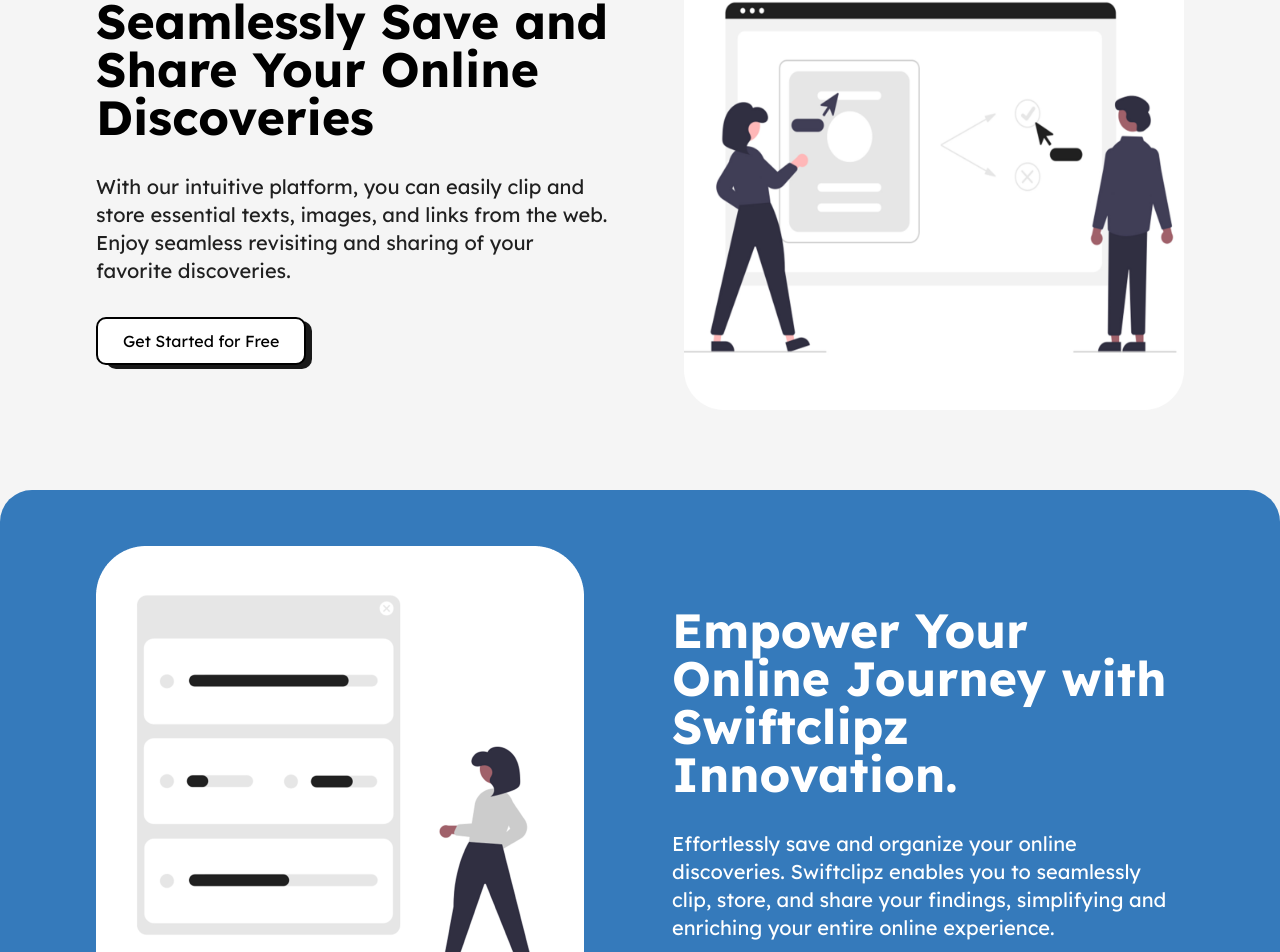
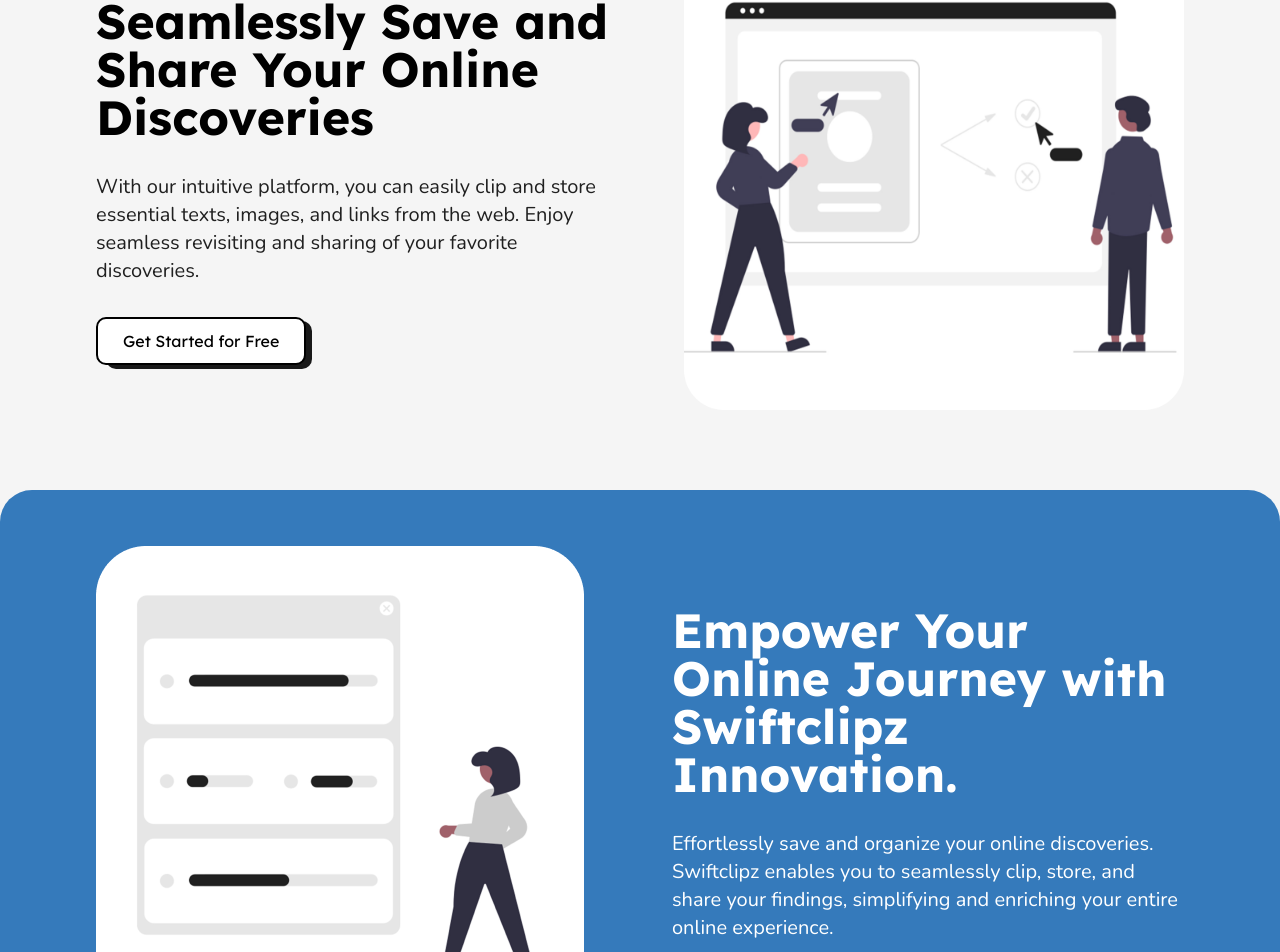
Before and after one commit to swiftclipz/swiftclipz-frontend-v1, a Next.js app: page / in a window 1280 px wide. Shown: the part 209-1161 px from the top of the page. Built offline with nearby package versions, Linux system fonts and the light colour scheme.

Commit message:
style: added seconday font (nunito) and made appropeiate style changes

```diff
--- a/src/app/(homepage)/components/empower.tsx
+++ b/src/app/(homepage)/components/empower.tsx
@@ -7,8 +7,8 @@
     <div className="py-20">
       <div className="py-14 px-8 bg-blue00 rounded-[2rem] xl:px-24">
         <div className="flex flex-col justify-between gap-12 lg:flex-row lg:items-center order-first lg:order-last">
-          <div className="space-y-8 font-lexend lg:max-w-[32rem]">
-            <h1 className="text-3xl text-white font-bold lg:text-5xl">
+          <div className="space-y-8 lg:max-w-[32rem]">
+            <h1 className="text-3xl font-lexend text-white font-bold lg:text-5xl">
               Empower Your Online Journey with Swiftclipz Innovation.
             </h1>
             <p className="text-base text-white lg:text-xl">
--- a/src/app/(homepage)/components/hero.tsx
+++ b/src/app/(homepage)/components/hero.tsx
@@ -5,8 +5,8 @@
 const Hero = () => {
   return (
     <div className="flex flex-col justify-between gap-12 pt-20 px-8 lg:flex-row lg:items-center xl:px-24">
-      <div className="space-y-8 font-lexend lg:max-w-[32rem]">
-        <h1 className="text-3xl text-black font-bold lg:text-5xl">
+      <div className="space-y-8 lg:max-w-[32rem]">
+        <h1 className="text-3xl font-lexend text-black font-bold lg:text-5xl">
           Seamlessly Save and Share Your Online Discoveries
         </h1>
         <p className="text-base text-[#202020] lg:text-xl">
--- a/src/app/(our-solutions)/components/section-two.tsx
+++ b/src/app/(our-solutions)/components/section-two.tsx
@@ -31,12 +31,12 @@
 
 const FeatureList = () => {
   return (
-    <div className="flex flex-col gap-8 font-lexend">
+    <div className="flex flex-col gap-8">
       {features.map(({ icon, heading, text }, index) => (
         <div key={index} className="flex flex-col gap-5 lg:flex-row">
           <span>{icon}</span>
           <div className="w-full space-y-3 lg:w-[32rem]">
-            <h5 className="text-2xl font-medium">{heading}</h5>
+            <h5 className="text-2xl font-medium font-lexend">{heading}</h5>
             <p className="text-customBlack">{text}</p>
           </div>
         </div>
--- a/src/app/(why-swiftclipz)/components/ready-to-simplify.tsx
+++ b/src/app/(why-swiftclipz)/components/ready-to-simplify.tsx
@@ -6,8 +6,8 @@
   return (
     <>
       <div className="flex flex-col justify-between gap-12 pt-20 px-8 lg:flex-row lg:items-center xl:px-24">
-        <div className="space-y-8 font-lexend lg:max-w-[32rem]">
-          <h1 className="text-3xl text-black font-bold lg:text-5xl">
+        <div className="space-y-8 lg:max-w-[32rem]">
+          <h1 className="text-3xl font-lexend text-black font-bold lg:text-5xl">
             Ready to Simplify Your Online Experience?
           </h1>
           <p className="text-base text-[#202020] lg:text-xl">
@@ -23,9 +23,9 @@
           <Image src={images.simplicity.src} alt={images.simplicity.alt} />
         </div>
       </div>
-     <div className="py-20">
-         <hr className="w-full h-[2px] bg-black" />
-     </div>
+      <div className="py-20">
+        <hr className="w-full h-[2px] bg-black" />
+      </div>
     </>
   );
 };
--- a/src/app/components/layouts/footer.tsx
+++ b/src/app/components/layouts/footer.tsx
@@ -26,7 +26,7 @@
 
 const Footer = () => {
   return (
-    <footer className="font-lexend full py-32 px-8 xl:px-24 bg-customBlack rounded-t-[50px]">
+    <footer className="full py-32 px-8 xl:px-24 bg-customBlack rounded-t-[50px]">
       <div className="max-w-[1450px] mx-auto flex flex-col gap-12 md:flex-row">
         <div className="flex-1 space-y-4 lg:space-y-10 md:basis-60">
           <div className="flex items-start">
@@ -49,7 +49,9 @@
           </div>
         </div>
         <div className="flex-1 space-y-5 md:p-[15px]">
-          <h4 className="text-3xl text-white font-bold">Resources</h4>
+          <h4 className="font-lexend text-3xl text-white font-bold">
+            Resources
+          </h4>
           <Links
             data={[
               { name: "Support", path: "#" },
@@ -60,7 +62,9 @@
           />
         </div>
         <div className="flex-1 space-y-5 md:p-[15px]">
-          <h4 className="text-3xl text-white font-bold">Useful Links</h4>
+          <h4 className="font-lexend text-3xl text-white font-bold">
+            Useful Links
+          </h4>
           <Links
             data={[
               { name: "Terms", path: "#" },
--- a/src/app/layout.tsx
+++ b/src/app/layout.tsx
@@ -1,7 +1,7 @@
 import type { Metadata } from "next";
 import type { Viewport } from "next";
 import Header from "./components/layouts/header";
-import { lexend } from "./libs/fonts";
+import { lexend, nunito } from "./libs/fonts";
 import siteConfig from "./configs/site-config.json";
 import "./globals.css";
 import Footer from "./components/layouts/footer";
@@ -40,7 +40,7 @@
 }: Readonly<{ children: React.ReactNode }>) {
   return (
     <html lang="en">
-      <body className={lexend.variable}>
+      <body className={`${lexend.variable} ${nunito.variable} font-nunito`}>
         <Header />
         <main className="max-w-[1450px] min-h-screen mx-auto pt-20">
           {children}
--- a/src/app/libs/fonts.ts
+++ b/src/app/libs/fonts.ts
@@ -1,7 +1,13 @@
-import { Lexend } from "next/font/google";
+import { Lexend, Nunito } from "next/font/google";
 
 export const lexend = Lexend({
-    subsets: ["latin"],
-    display: "swap",
-    variable: '--font-lexend',
-})
+  subsets: ["latin"],
+  display: "swap",
+  variable: "--font-lexend",
+});
+
+export const nunito = Nunito({
+  subsets: ["latin"],
+  display: "swap",
+  variable: "--font-nunito",
+});
--- a/tailwind.config.ts
+++ b/tailwind.config.ts
@@ -9,7 +9,8 @@
   theme: {
     extend: {
       fontFamily: {
-        lexend: ['var(--font-lexend)'],
+        lexend: ["var(--font-lexend)"],
+        nunito: ["var(--font-nunito)"],
       },
       colors: {
         white: "#ffffff",
@@ -18,8 +19,8 @@
         customBlack00: "#202020",
         blue00: "#357abb",
         blue01: "#2484c6",
-        bgColor: "#f5f5f5"
-      }
+        bgColor: "#f5f5f5",
+      },
     },
   },
   plugins: [],
```
